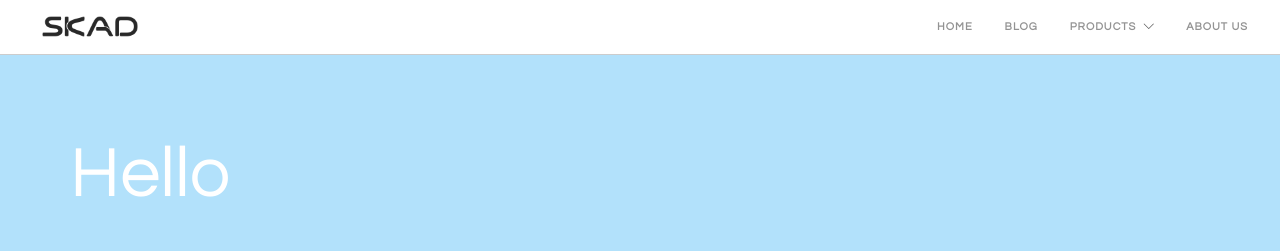
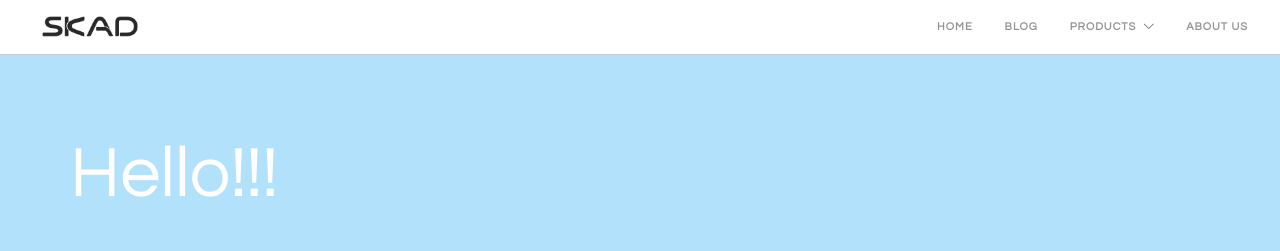
Before and after one commit to skad-io/skad-io-website, a plain HTML site: page index.html in a window 1280 px wide. Shown: the top 251 px of the page. Drawn offline with Linux system fonts and the light colour scheme; a small style sheet from the web is missing; a web font is replaced by a local one.

```diff
--- a/index.html
+++ b/index.html
@@ -101,7 +101,7 @@
                         <div class="container v-align-transform">
                             <div class="row">
                                 <div class="col-md-6 col-sm-8">
-                                    <h1 class="mb40 mb-xs-16 large white">Hello</h1>
+                                    <h1 class="mb40 mb-xs-16 large white">Hello!!!</h1>
                                     <h6 class="uppercase mb16">We're here to make you more awesome at your home internet</h6>
                                     <p class="lead mb40">
                                        We're still starting out and our aim is to bring you tools to get stuff done without using clouds or even make a private cloud of your own.
```
